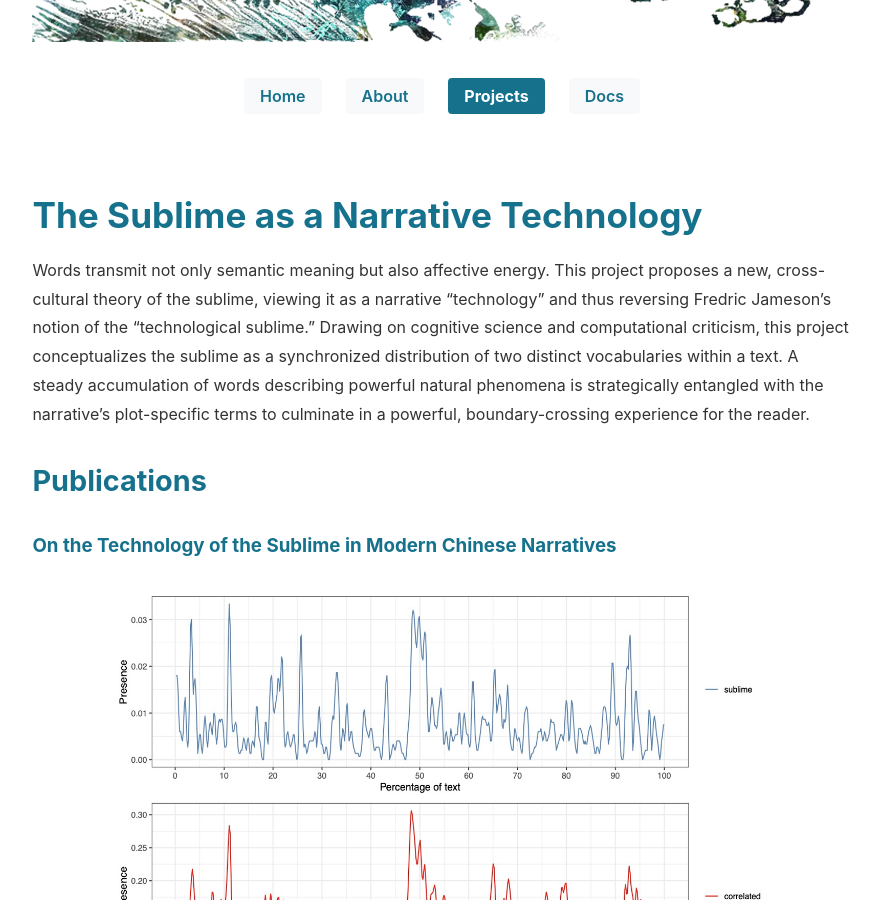
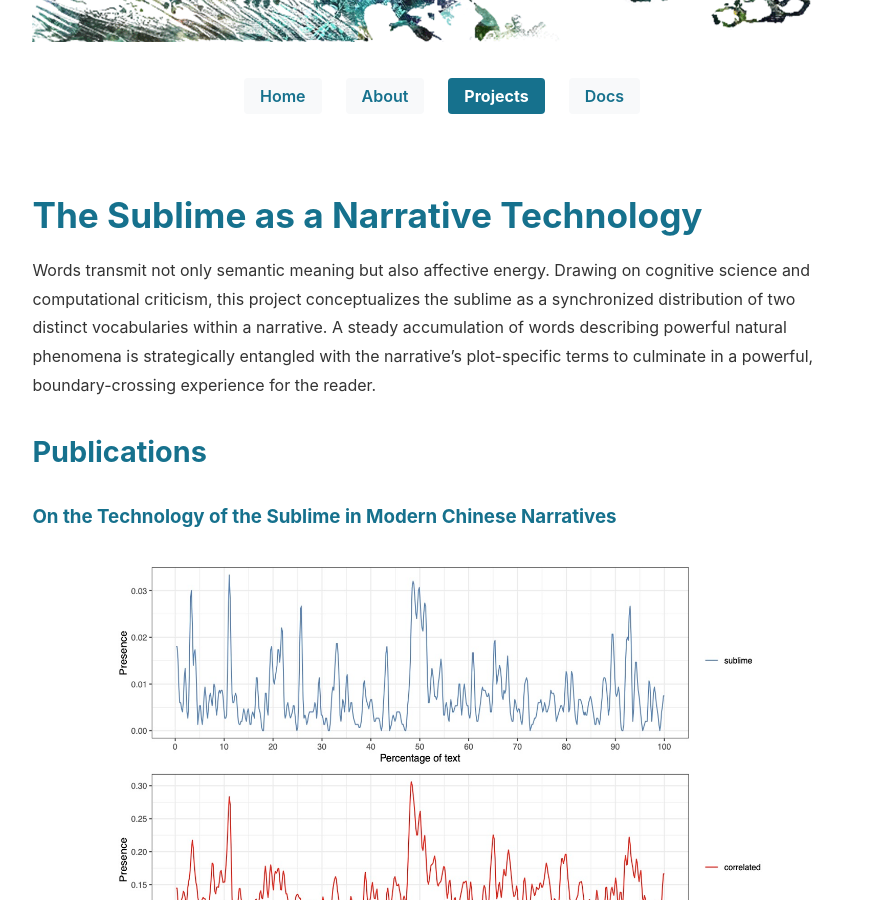
Before and after one commit to mcjkurz/qhchina, a Jekyll site: the page built from docs/projects/sublime-narrative/index.md, in a window 1280 px wide and 900 px high, scrolled down 407 px. Shown: the whole window, without its empty margins (198-1078 px from the left). Built offline with Jekyll 4.4.1, drawn with Linux system fonts in a browser that asks for light colours.

Commit message:
quote update

```diff
--- a/docs/projects/sublime-narrative/index.md
+++ b/docs/projects/sublime-narrative/index.md
@@ -6,7 +6,7 @@ permalink: /projects/sublime-narrative/
 
 # The Sublime as a Narrative Technology
 
-Words transmit not only semantic meaning but also affective energy. This project proposes a new, cross-cultural theory of the sublime, viewing it as a narrative "technology" and thus reversing Fredric Jameson's notion of the "technological sublime." Drawing on cognitive science and computational criticism, this project conceptualizes the sublime as a synchronized distribution of two distinct vocabularies within a text. A steady accumulation of words describing powerful natural phenomena is strategically entangled with the narrative's plot-specific terms to culminate in a powerful, boundary-crossing experience for the reader.
+Words transmit not only semantic meaning but also affective energy. Drawing on cognitive science and computational criticism, this project conceptualizes the sublime as a synchronized distribution of two distinct vocabularies within a narrative. A steady accumulation of words describing powerful natural phenomena is strategically entangled with the narrative's plot-specific terms to culminate in a powerful, boundary-crossing experience for the reader.
 
 ## Publications
 
```
Also changed, not shown: docs/projects/parallelism-geometry/index.md (+2 -0 lines).
